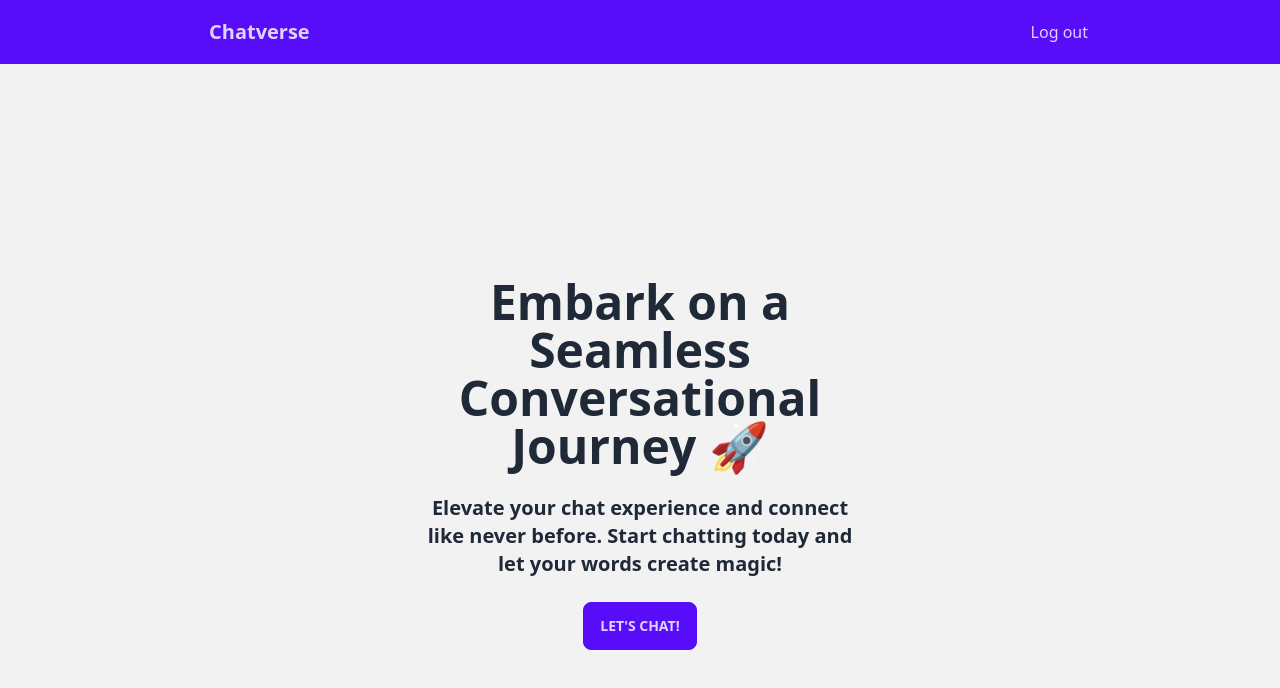
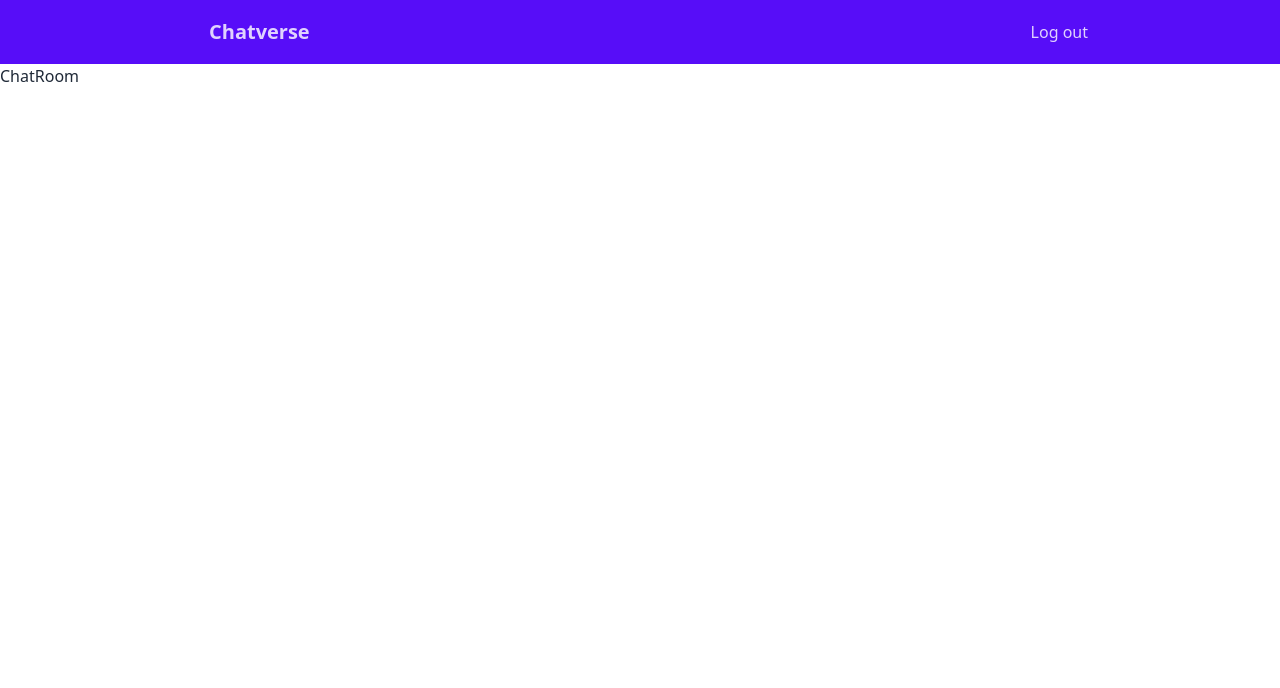
Before and after one commit to nesathanozturk/chat-verse, a React (Vite) app: page / in a window 1280 px wide. Shown: the top 688 px of the page. Built offline with nearby package versions, Linux system fonts and the light colour scheme.

Commit message:
feat: imported chatroom

```diff
--- a/src/App.jsx
+++ b/src/App.jsx
@@ -1,11 +1,13 @@
 import Navbar from "./components/navbar";
 import Login from "./pages/login";
+import Chatroom from "./pages/chatroom";
 
 const App = () => {
   return (
     <>
       <Navbar />
-      <Login />
+      {/* <Login /> */}
+      <Chatroom />
     </>
   );
 };
```
